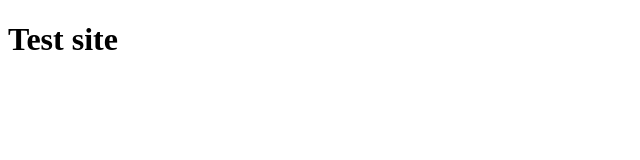
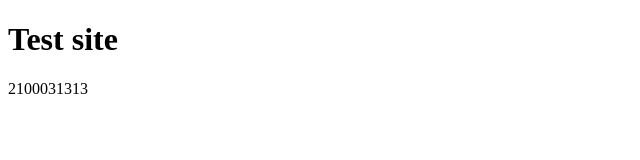
Before and after one commit to dasu2k/myFirstRepo, a plain HTML site: page test.html in a window 1280 px wide. Shown: the whole page, without its empty margins (0-640 px from the left). Drawn offline with Linux system fonts and the light colour scheme.

Commit message:
added my id to the  website

```diff
--- a/test.html
+++ b/test.html
@@ -1,4 +1,5 @@
 <!DOCTYPE html>
 <body>
     <h1>Test site</h1>
+<p>2100031313</p>
 </body>
```
